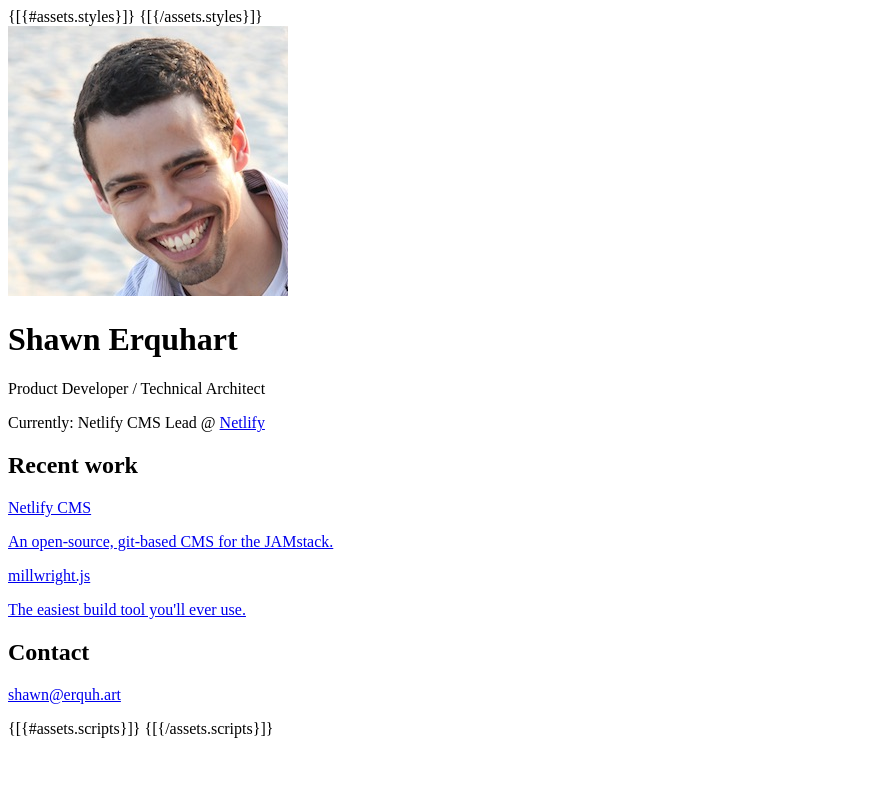
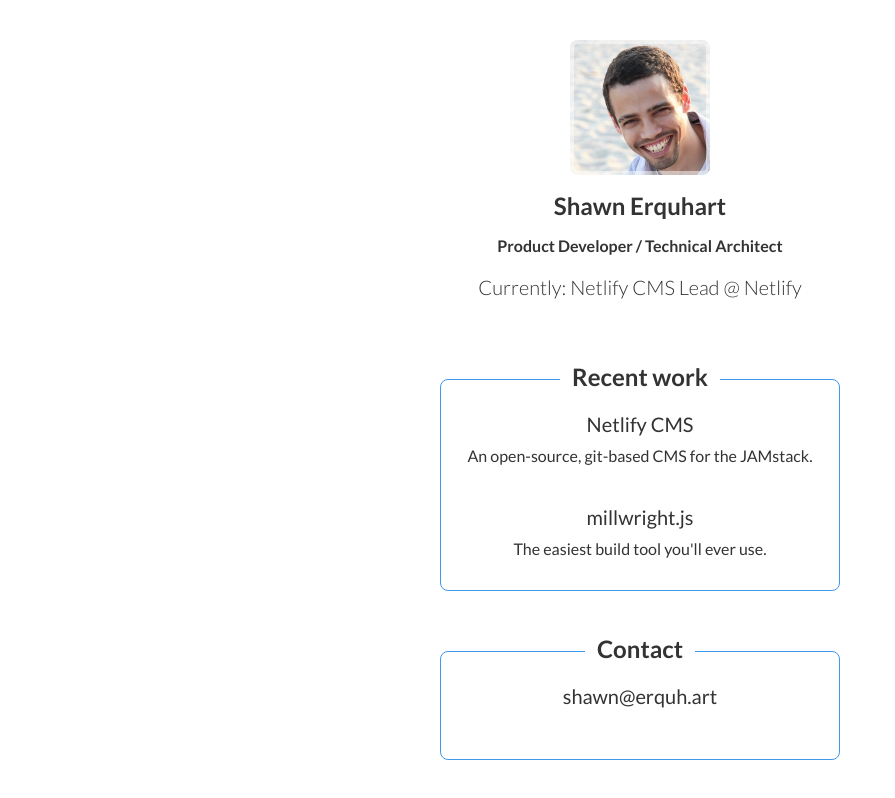
Before and after one commit to erquhart/personal-site, a plain HTML site: page index.html in a window 1280 px wide. Shown: the whole page, without its empty margins (0-895 px from the left). Drawn offline with nearby package versions, Linux system fonts and the light colour scheme; files that its build step writes are made by us from their sources; some icons are missing.

Commit message:
remove site builder

```diff
--- a/src/index.mustache
+++ b/index.html
@@ -18,14 +18,14 @@
     heap.load("3667588348");
   </script>
 
-  {[{#assets.styles}]}
-    <link href="{[{&.}]}" rel="stylesheet">
-  {[{/assets.styles}]}
+  <link href="https://fonts.googleapis.com/css?family=Lato:300,400,700" rel="stylesheet">
+  <link href="https://unpkg.com/evil-icons@1.9.0/assets/evil-icons.min.css" rel="stylesheet">
+  <link href="/styles.css" rel="stylesheet">
 </head>
 <body>
   <header>
     <div class="profile-image-container">
-      <img class="profile-image" src="/images/profile.jpg">
+      <img class="profile-image" src="/profile.jpg">
     </div>
     <h1 class="heading-name">Shawn Erquhart</h1>
     <p class="heading-description-lead">
@@ -68,8 +68,6 @@
     </section>
   </div>
 
-  {[{#assets.scripts}]}
-    <script src="{[{&.}]}"></script>
-  {[{/assets.scripts}]}
+  <script src="https://unpkg.com/evil-icons@1.9.0/assets/evil-icons.min.js"></script>
 </body>
 </html>
--- a/src/index.json
+++ /dev/null
@@ -1,12 +0,0 @@
-{
-  "assets": {
-    "styles": [
-      "https://fonts.googleapis.com/css?family=Lato:300,400,700",
-      "../node_modules/evil-icons/assets/evil-icons.css",
-      "styles.scss"
-    ],
-    "scripts": [
-      "../node_modules/evil-icons/assets/evil-icons.js"
-    ]
-  }
-}
--- a/src/styles.scss
+++ b/styles.css
@@ -1,6 +1,3 @@
-$color-text: #333;
-$color-accent: #4099ea;
-
 *,
 *:before,
 *:after {
@@ -16,37 +13,32 @@ body {
   padding: 32px 20px;
   margin: 0;
   font-family: "Lato", sans-serif;
-  color: $color-text;
+  color: #333;
 }
 
 a {
-  color: $color-text;
+  color: #333;
   text-decoration: none;
   transition: color 0.2s;
+}
 
-  &:hover {
-    color: $color-accent;
-  }
+a:hover {
+  color: #4099ea;
 }
 
 .heading-name {
   font-size: 24px;
 }
 
-%heading-description {
+.heading-description {
   font-size: 20px;
   font-weight: 300;
-  margin-bottom: 0;
-}
-
-.heading-description {
-  @extend %heading-description;
 }
 
 .heading-description-lead {
-  @extend %heading-description;
   font-size: 16px;
   font-weight: bold;
+  margin-bottom: 0;
 }
 
 .profile-image-container {
@@ -55,8 +47,9 @@ a {
   margin: 0 auto;
   border-radius: 8px;
   position: relative;
+}
 
-  &:before {
+.profile-image-container:before {
   content: "";
   top: 0;
   left: 0;
@@ -67,7 +60,6 @@ a {
   display: block;
   position: absolute;
 }
-}
 
 .profile-image {
   width: 100%;
@@ -76,17 +68,17 @@ a {
 }
 
 .page-section {
-  border: 1px solid $color-accent;
+  border: 1px solid #4099ea;
   border-radius: 8px;
   width: 400px;
   max-width: 100%;
   padding: 12px 0;
   margin: 60px auto;
   position: relative;
+}
 
-  &:last-of-type {
+.page-section:last-of-type {
   margin-bottom: 0;
-  }
 }
 
 .section-heading {
@@ -132,8 +124,8 @@ a {
   display: inline-block;
   border-radius: 8px;
   cursor: pointer;
+}
 
-  &:hover {
+.item-link-minor:hover {
   background-color: #eee;
 }
-}
```
Also changed, not shown: package.json (deleted, +0 -9 lines), profile.jpg (renamed from src/images/profile.jpg), 2 other files. Lines whose indentation alone changed are shown as unchanged.
